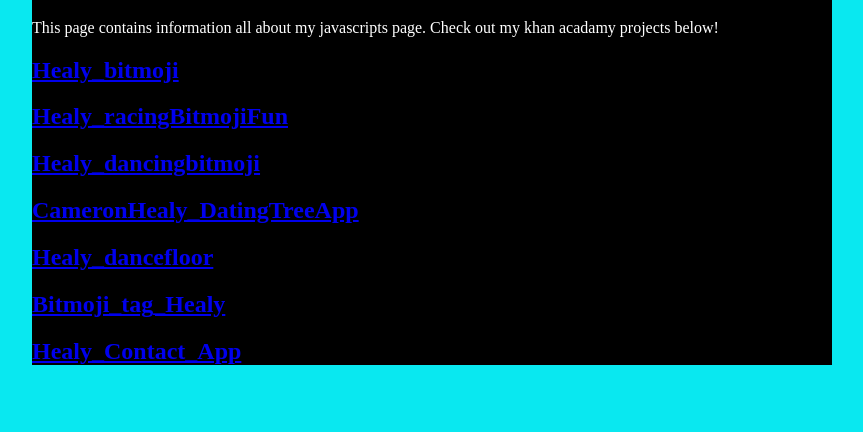
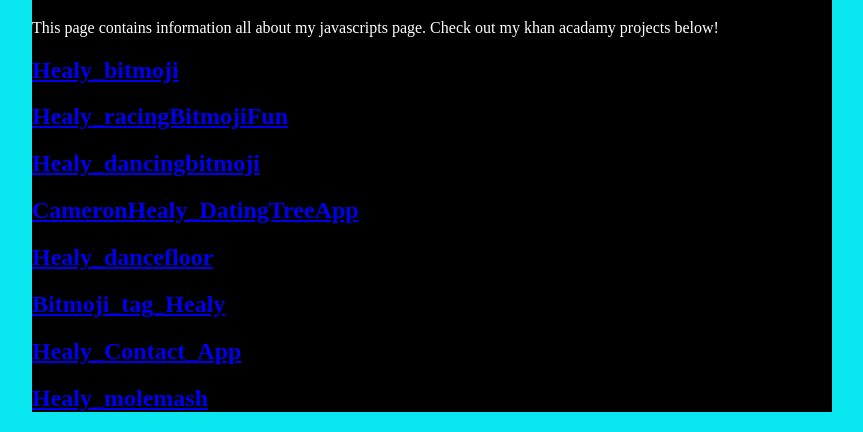
Before and after one commit to CameronHealy/CameronHealy.github.io, a plain HTML site: page javascripts.html in a window 1280 px wide. Shown: the part 467-899 px from the top of the page, without its empty margins (208-1071 px from the left). Before the commit the page ends 852 px from the top, so only its background shows below. Drawn offline with Linux system fonts and the light colour scheme; a script that the page names is missing.

Commit message:
Add files via upload

```diff
--- a/javascripts.html
+++ b/javascripts.html
@@ -35,6 +35,7 @@
    <h2><a href="https://www.khanacademy.org/computer-programming/healy_dancefloor/5424724067401728">Healy_dancefloor</a></h2><script src="https://www.khanacademy.org/computer-programming/healy_dancefloor/5424724067401728/embed.js?editor=yes&buttons=yes&author=yes&embed=yes"></script>
    <h2><a href="https://www.khanacademy.org/computer-programming/bitmoji_tag_healy/4510846349393920">Bitmoji_tag_Healy</a></h2><script src="https://www.khanacademy.org/computer-programming/bitmoji_tag_healy/4510846349393920/embed.js?editor=yes&buttons=yes&author=yes&embed=yes"></script>
    <h2><a href="https://www.khanacademy.org/computer-programming/healy_contact_app/5189287140835328">Healy_Contact_App</a></h2><script src="https://www.khanacademy.org/computer-programming/healy_contact_app/5189287140835328/embed.js?editor=yes&buttons=yes&author=yes&embed=yes"></script>
+   <h2><a href="https://www.khanacademy.org/computer-programming/healy_molemash/4966770383962112">Healy_molemash</a></h2><script src="https://www.khanacademy.org/computer-programming/healy_molemash/4966770383962112/embed.js?editor=yes&buttons=yes&author=yes&embed=yes"></script>
 </div>
 </body>
 </html>
```
